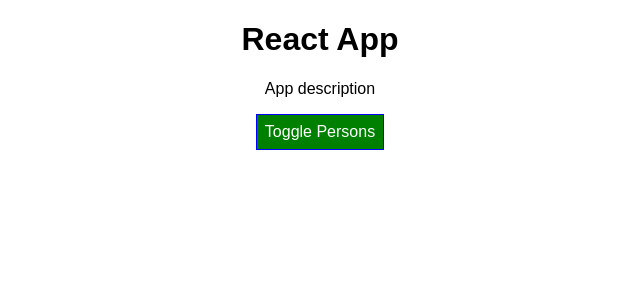
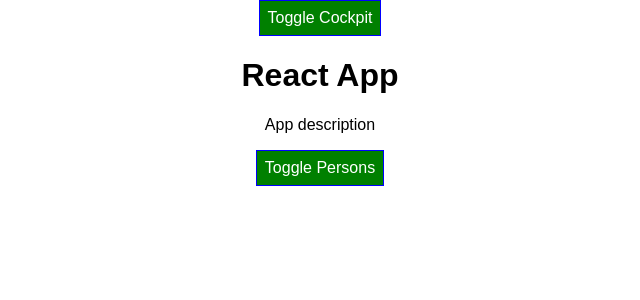
Before and after one commit to AungHan/react-app, a React app: page / in a window 1280 px wide. Shown: the top 300 px of the page, without its empty margins (320-960 px from the left). Built offline with nearby package versions, Linux system fonts and the light colour scheme.

Commit message:
useEffect

```diff
--- a/src/components/Cockpit/Cockpit.js
+++ b/src/components/Cockpit/Cockpit.js
@@ -12,19 +12,27 @@ const Cockpit = (props) => {
       alert('saved data');
     }, 1000);
 
+    // return func causes clean up useEffect
     // before main useEffect, after first render cycle
     return () => {
       console.log('[Cockpit.js] cleanup work');
     };
   }, []);
 
+  useEffect(() => {
+    console.log('[Cockpit.js] 2nd useEffect');
+    return () => {
+      console.log('[Cockpit.js] 2nd cleanup work');
+    };
+  });
+
   let assigendClasses = [];
   let btnClass = props.showPersons ? classes.Red : '';
 
-  if(props.persons.length <= 2){
+  if(props.personLength <= 2){
     assigendClasses.push(classes.red);
   }
-  if(props.persons.length <= 1){
+  if(props.personLength <= 1){
     assigendClasses.push(classes.bold);
   }
 
@@ -39,4 +47,4 @@ const Cockpit = (props) => {
   );
 };
 
-export default Cockpit;
+export default React.memo(Cockpit);
--- a/src/components/Persons/Persons.js
+++ b/src/components/Persons/Persons.js
@@ -1,17 +1,21 @@
-import React, { Component } from 'react';
+import React, { PureComponent } from 'react';
 import Person from './Person/Person';
 
-class Persons extends Component {
+class Persons extends PureComponent {
 
   static getDerviedStateFromProps(props, state){
     console.log('[Persons.js] getDerviedStateFromProps');
     return state;
   }
 
-  shouldComponentUpdate(nextProps, nextState){
-    console.log('[Persons.js] shouldComponentUpdate');
-    return true;
-  }
+  // shouldComponentUpdate(nextProps, nextState){
+  //   console.log('[Persons.js] shouldComponentUpdate');
+  //   if(nextProps.persons !== this.props.persons ||
+  //     nextProps.changed !== this.props.changed ||
+  //     nextProps.clicked !== this.props.clicked)
+  //     return true;
+  //   return false;
+  // }
 
   getSnapshotBeforeUpdate(prevProps, prevState){
     console.log('[Persons.js] getSnapshotBeforeUpdate');
--- a/src/containers/App.js
+++ b/src/containers/App.js
@@ -43,7 +43,8 @@ class App extends Component {
       }
     ],
     otherState: "Others",
-    showPersons: false
+    showPersons: false,
+    showCockpit: true
   }
 
   static getDerivedStateFromProps(props, state){
@@ -106,14 +107,19 @@ class App extends Component {
       )
     }
 
-    return (
-        <div className={classes.App}>
-          <Cockpit
+    let cockpit = this.state.showCockpit === true ? (
+      <Cockpit
             title={this.props.appTitle}
-            persons={this.state.persons}
+            personLength={this.state.persons.length}
             showPersons={this.state.showPersons}
             clicked={this.togglePerson}
             />
+    ) : null;
+
+    return (
+        <div className={classes.App}>
+          <button onClick={() => this.setState({showCockpit: !this.state.showCockpit})}>Toggle Cockpit</button>
+          {cockpit}
           {persons}
         </div>
     );
```
